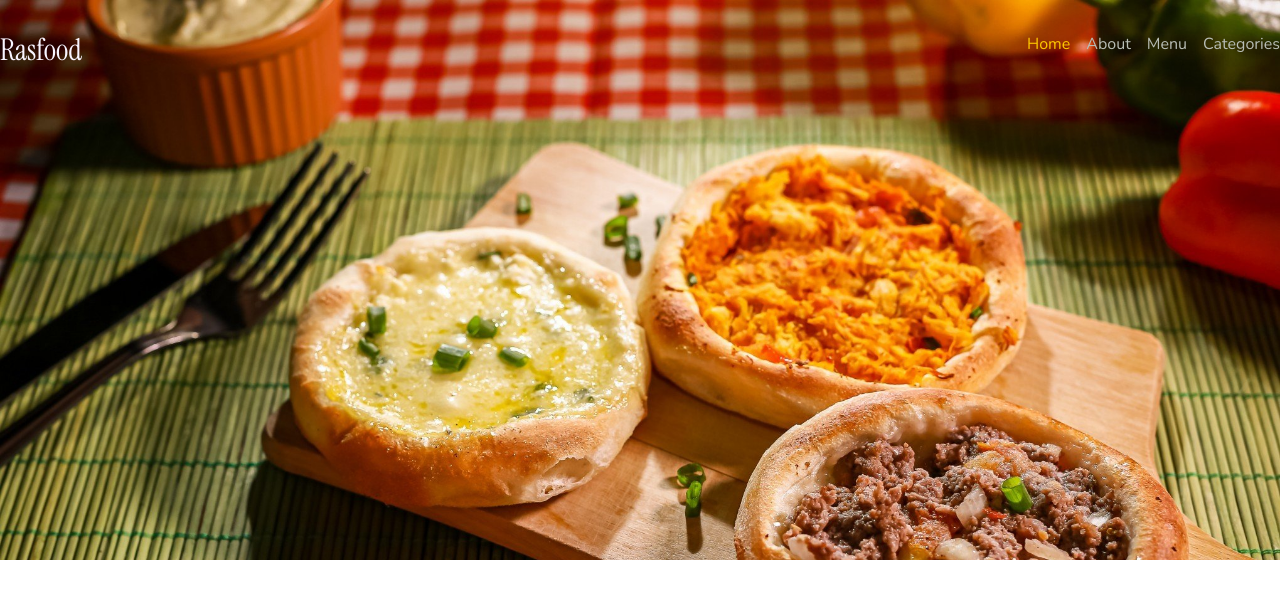
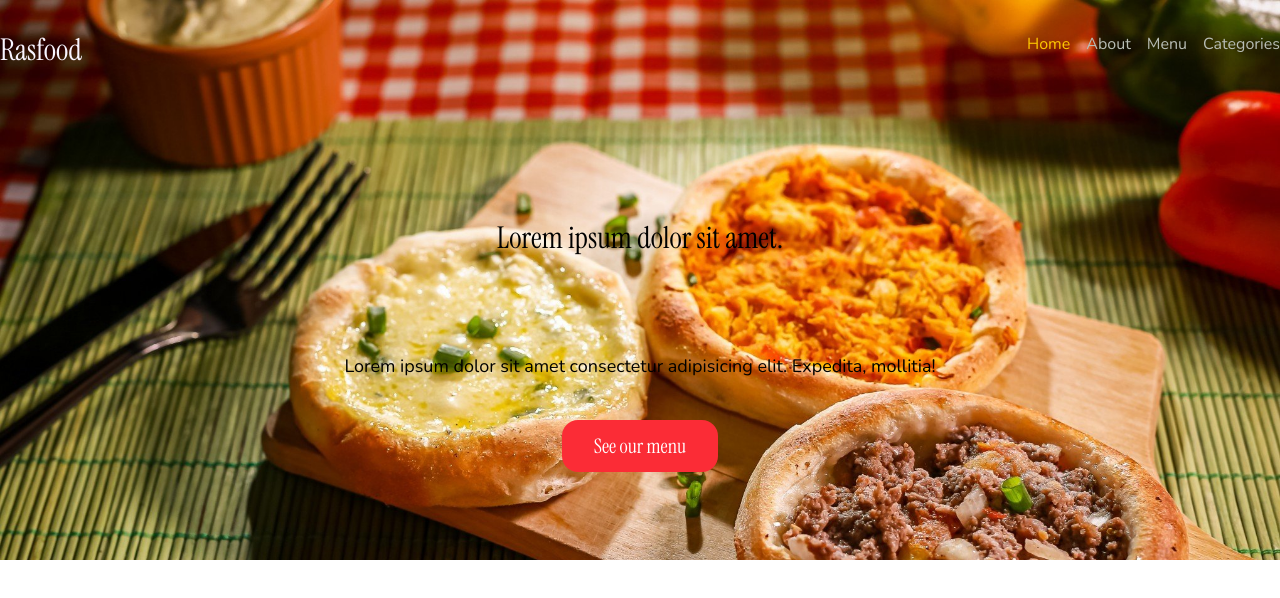
Before and after one commit to GuedesJoaoVictor/rasfood-frontend, a React (Vite) app: page / in a window 1280 px wide. Shown: the top 598 px of the page. Built offline with nearby package versions, Linux system fonts and the light colour scheme.

Commit message:
feat:Adicionando botão e texto principal

```diff
--- a/src/components/NavBar/NavBarItens/index.tsx
+++ b/src/components/NavBar/NavBarItens/index.tsx
@@ -1,5 +1,3 @@
-import { useState } from "react";
-
 interface NavBarItensProps {
   currentPage: "Home" | "About" | "Menu" | "Categories";
 }
--- a/src/pages/home/index.tsx
+++ b/src/pages/home/index.tsx
@@ -12,6 +12,18 @@ export default function Home() {
           className="w-full h-full object-cover object-top absolute -z-10"
         />
         <NavBar currentPage="Home" />
+        <div className="flex flex-col justify-center items-center h-full w-full gap-y-10">
+          <h1 className="text-3xl mt-8 mb-10 font-instrument-serif">
+            Lorem ipsum dolor sit amet.
+          </h1>
+          <p className="text-lg mt-4 w-1/2">
+            Lorem ipsum dolor sit amet consectetur adipisicing elit. Expedita,
+            mollitia!
+          </p>
+          <button className="py-3 px-8 bg-red-500 rounded-2xl text-white font-instrument-serif text-xl cursor-pointer hover:bg-red-700 transition duration-300 ease-in-out">
+            See our menu
+          </button>
+        </div>
       </div>
     </ContainerFull>
   );
```
